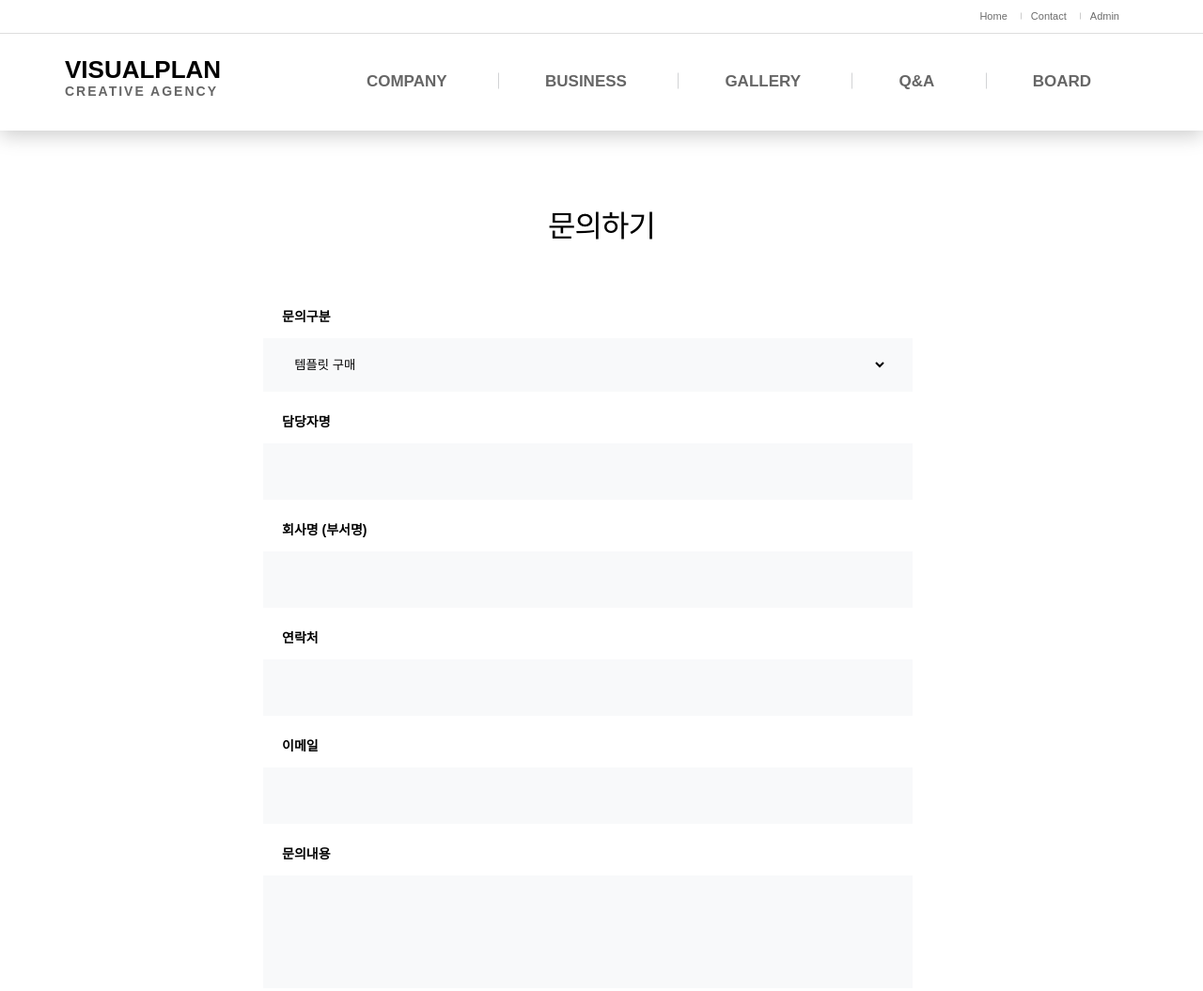
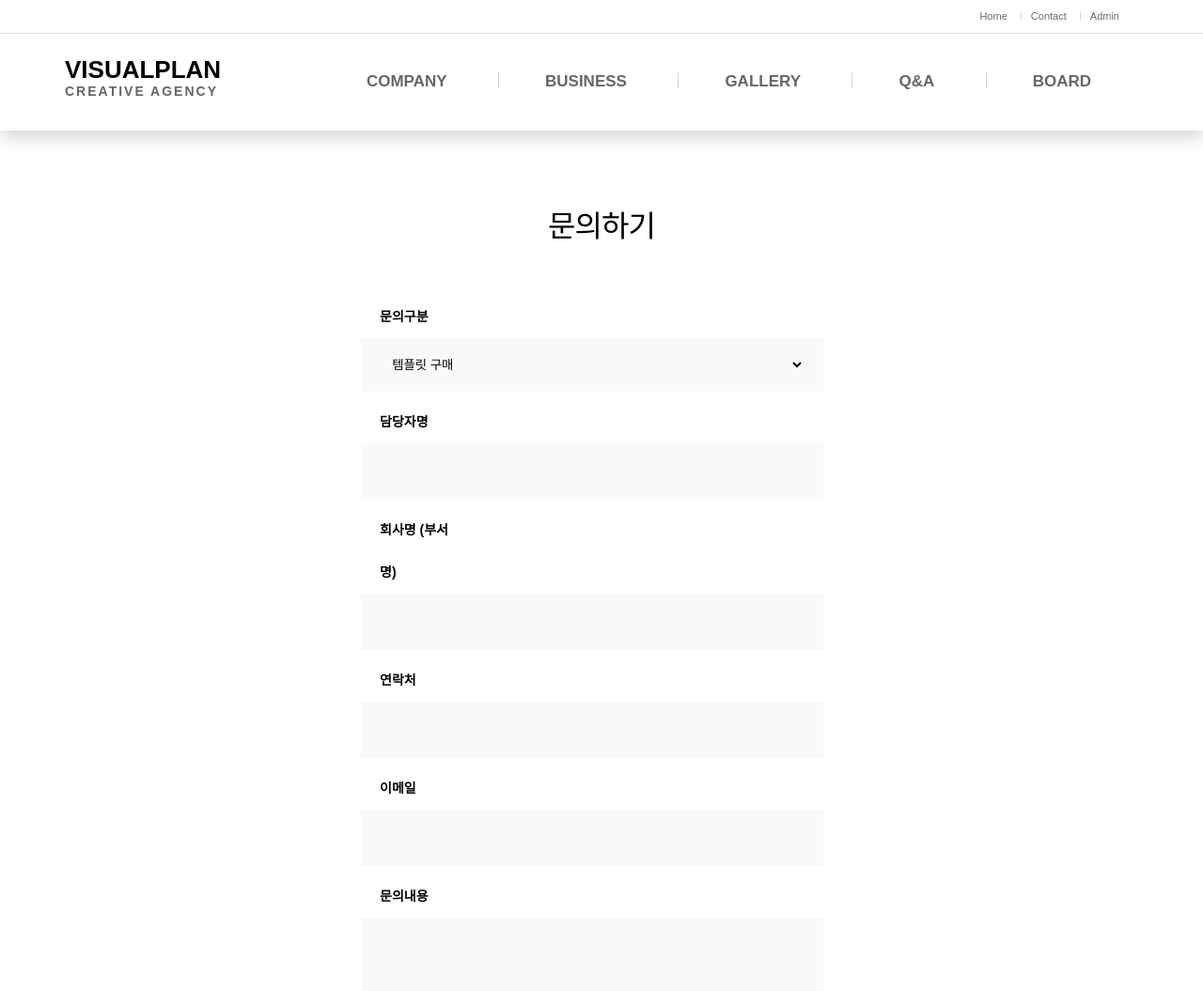
Before and after one commit to danassong/plan, a plain HTML site: page contact.html in a window 1280 px wide. Shown: the top 1055 px of the page at 94% size. Drawn offline with Linux system fonts and the light colour scheme.

Commit message:
Update contact.css

```diff
--- a/css/contact.css
+++ b/css/contact.css
@@ -16,7 +16,7 @@
 
 #contactpage .row {
     margin: 0 auto;
-    max-width: 720px;
+    max-width: 40%;
 }
 
 #contactpage li {
```
